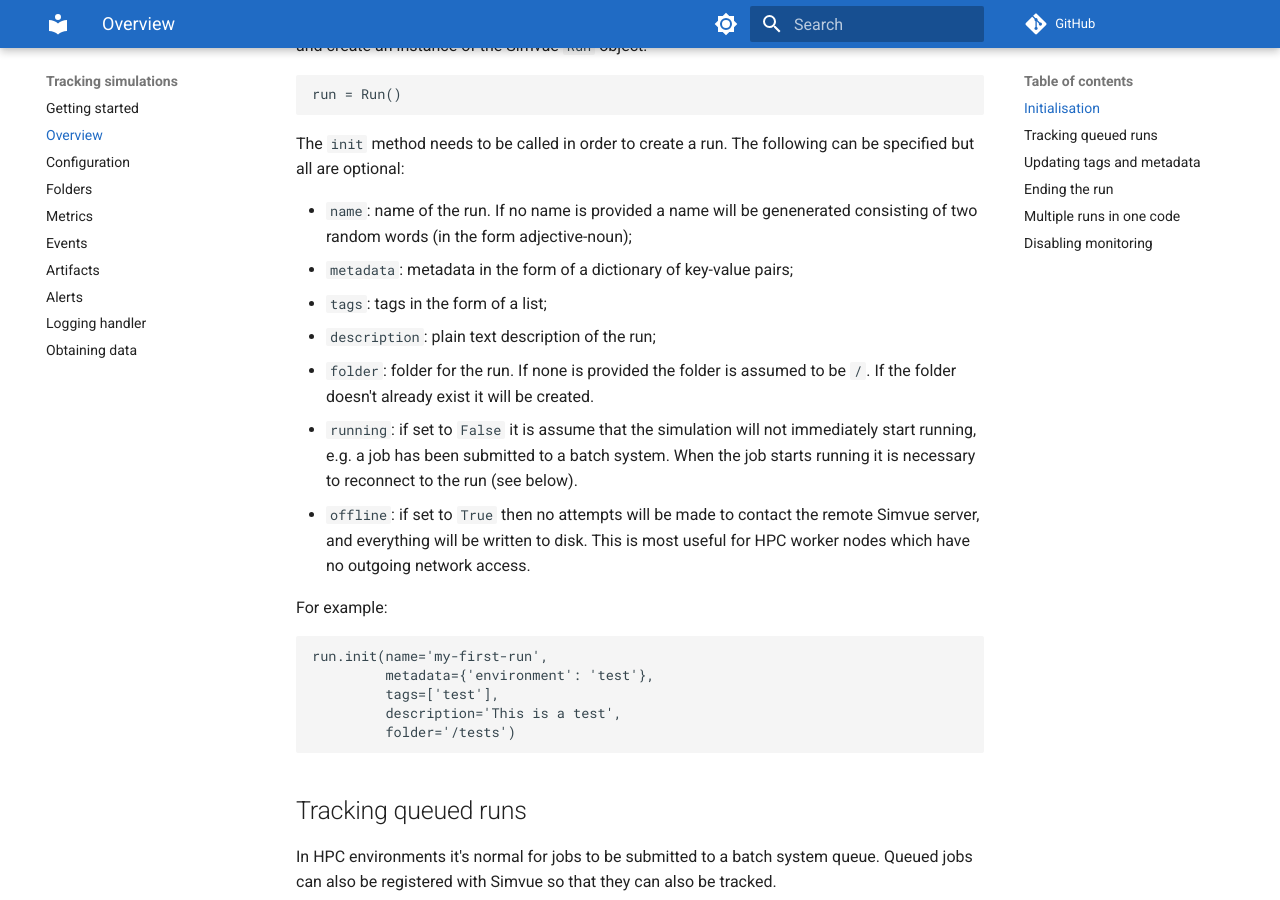
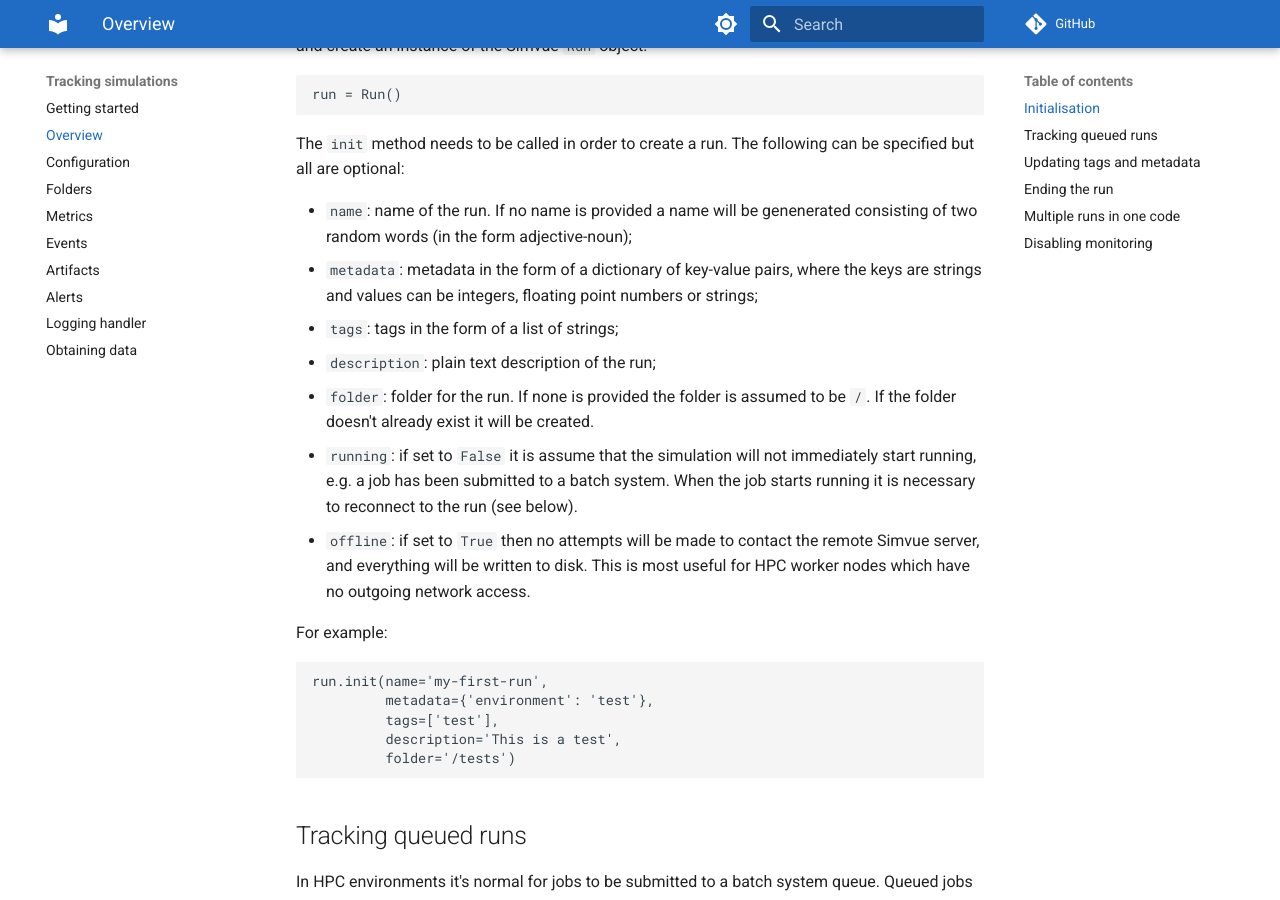
Before and after one commit to simvue-io/docs, an MkDocs documentation site: the page built from docs/python-client/overview.md, in a window 1280 px wide and 900 px high, scrolled down 343 px. Built offline with MkDocs 1.6.1 and Material for MkDocs 9.7.7, drawn with Linux system fonts in a browser that asks for light colours.

Commit message:
More info on metadata

```diff
--- a/docs/python-client/overview.md
+++ b/docs/python-client/overview.md
@@ -13,8 +13,8 @@ run = Run()
 The `init` method needs to be called in order to create a run. The following can be specified but all are optional:
 
  * `name`: name of the run. If no name is provided a name will be genenerated consisting of two random words (in the form adjective-noun);
- * `metadata`: metadata in the form of a dictionary of key-value pairs;
- * `tags`: tags in the form of a list;
+ * `metadata`: metadata in the form of a dictionary of key-value pairs, where the keys are strings and values can be integers, floating point numbers or strings;
+ * `tags`: tags in the form of a list of strings;
  * `description`: plain text description of the run;
  * `folder`: folder for the run. If none is provided the folder is assumed to be `/`. If the folder doesn't already exist it will be created.
  * `running`: if set to `False` it is assume that the simulation will not immediately start running, e.g. a job has been submitted to a batch system. When the job starts running it is necessary to reconnect to the run (see below).
```
